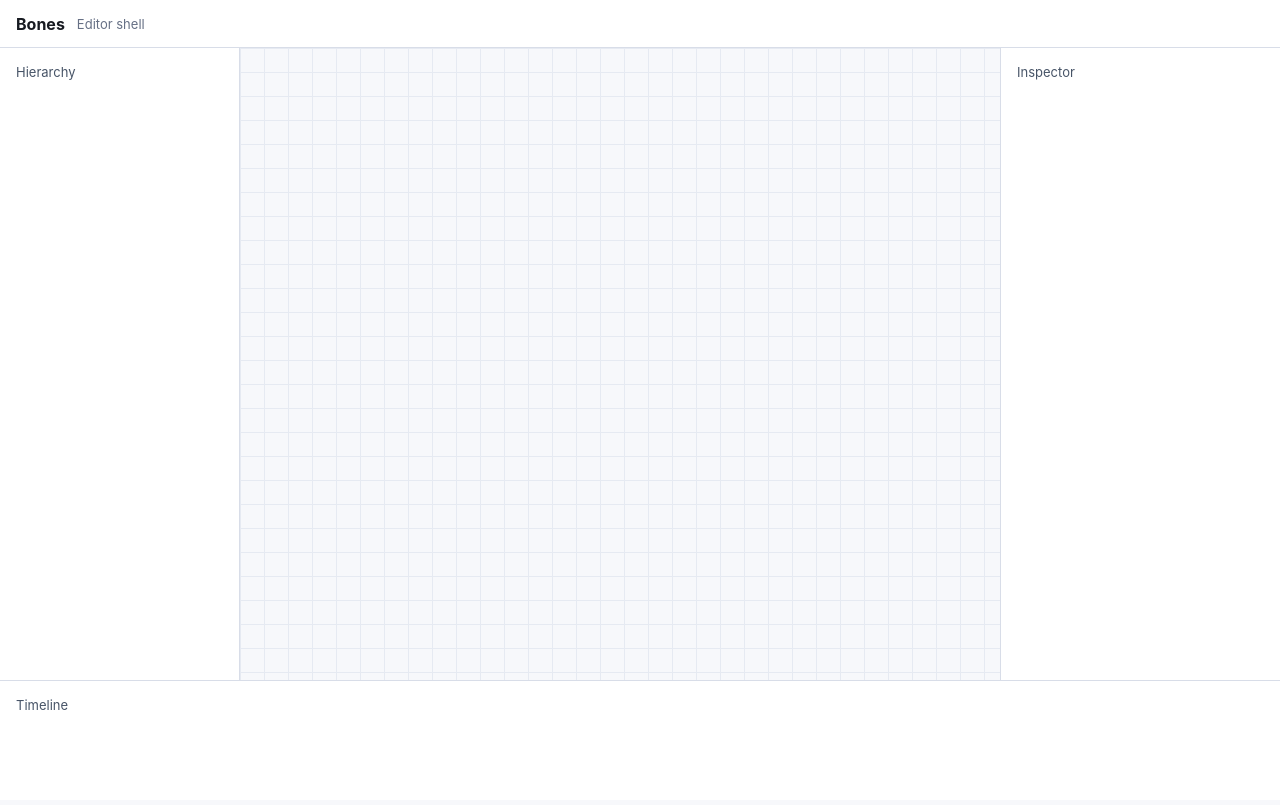
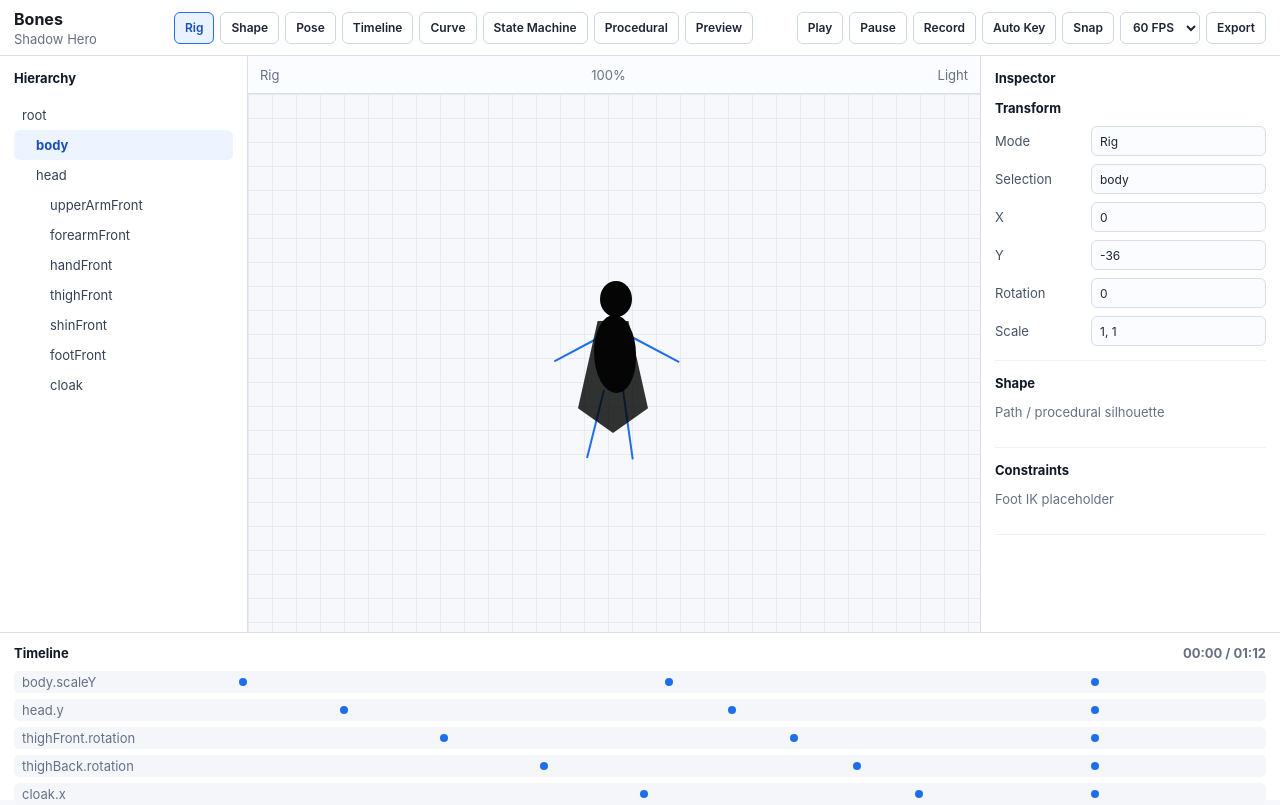
Before and after one commit to foundermafstat/bones, a Next.js app in the folder apps/editor/: page / in a window 1280 px wide. Built offline with nearby package versions, Linux system fonts and the light colour scheme.

Commit message:
Build editor application shell

```diff
--- a/apps/editor/app/globals.css
+++ b/apps/editor/app/globals.css
@@ -31,7 +31,7 @@ select {
 .editorShell {
   display: grid;
   min-height: 100vh;
-  grid-template-rows: 48px 1fr 120px;
+  grid-template-rows: 56px minmax(0, 1fr) 168px;
 }
 
 .topBar,
@@ -44,26 +44,85 @@ select {
 .topBar {
   display: flex;
   align-items: center;
-  gap: 12px;
+  gap: 18px;
   border-bottom: 1px solid #d8dde8;
-  padding: 0 16px;
+  padding: 0 14px;
 }
 
-.topBar span {
+.brand {
+  display: grid;
+  min-width: 142px;
+  gap: 2px;
+}
+
+.brand span,
+.canvasToolbar,
+.timeline span,
+.panel p {
   color: #667085;
   font-size: 13px;
+}
+
+.modeTabs,
+.toolbarActions {
+  display: flex;
+  align-items: center;
+  gap: 6px;
+}
+
+.modeTabs {
+  min-width: 0;
+  flex: 1;
+}
+
+button,
+select {
+  height: 32px;
+  border: 1px solid #cfd6e3;
+  border-radius: 6px;
+  background: #ffffff;
+  color: #1d2433;
+  font-size: 12px;
+  font-weight: 600;
+}
+
+button {
+  padding: 0 10px;
+  cursor: pointer;
+}
+
+button.active {
+  border-color: #1f6feb;
+  background: #eaf2ff;
+  color: #184fba;
+}
+
+select {
+  padding: 0 8px;
 }
 
 .workspace {
   display: grid;
   min-height: 0;
-  grid-template-columns: 240px minmax(0, 1fr) 280px;
+  grid-template-columns: 248px minmax(360px, 1fr) 300px;
 }
 
 .panel {
-  padding: 16px;
+  min-height: 0;
+  overflow: auto;
+  padding: 14px;
   color: #475467;
   font-size: 13px;
+}
+
+.panel header,
+.timeline header {
+  display: flex;
+  align-items: center;
+  justify-content: space-between;
+  color: #111827;
+  font-size: 13px;
+  font-weight: 700;
 }
 
 .panel:first-child {
@@ -74,8 +133,46 @@ select {
   border-left: 1px solid #d8dde8;
 }
 
+.hierarchyPanel ol {
+  list-style: none;
+  margin: 14px 0 0;
+  padding: 0;
+}
+
+.hierarchyPanel li {
+  min-height: 30px;
+  border-radius: 6px;
+  padding: 7px 8px 7px calc(8px + var(--depth) * 14px);
+  color: #344054;
+}
+
+.hierarchyPanel li.selected {
+  background: #eef4ff;
+  color: #184fba;
+  font-weight: 700;
+}
+
+.canvasPanel {
+  display: grid;
+  min-width: 0;
+  min-height: 0;
+  grid-template-rows: 38px 1fr;
+}
+
+.canvasToolbar {
+  display: flex;
+  align-items: center;
+  justify-content: space-between;
+  border-bottom: 1px solid #d8dde8;
+  padding: 0 12px;
+  background: #fbfcff;
+}
+
 .canvas {
+  position: relative;
   min-width: 0;
+  min-height: 0;
+  overflow: hidden;
   background:
     linear-gradient(#e6eaf2 1px, transparent 1px),
     linear-gradient(90deg, #e6eaf2 1px, transparent 1px),
@@ -83,9 +180,172 @@ select {
   background-size: 24px 24px;
 }
 
+.canvas canvas {
+  display: block;
+  width: 100%;
+  height: 100%;
+}
+
+.rigPreview {
+  position: absolute;
+  left: 50%;
+  top: 50%;
+  width: 180px;
+  height: 240px;
+  transform: translate(-50%, -50%);
+}
+
+.shape,
+.bone {
+  position: absolute;
+  display: block;
+}
+
+.shape {
+  background: #050505;
+}
+
+.bodyShape {
+  left: 70px;
+  top: 72px;
+  width: 42px;
+  height: 78px;
+  border-radius: 48% 52% 46% 54%;
+}
+
+.headShape {
+  left: 76px;
+  top: 38px;
+  width: 32px;
+  height: 36px;
+  border-radius: 50%;
+}
+
+.cloakShape {
+  left: 54px;
+  top: 78px;
+  width: 70px;
+  height: 112px;
+  clip-path: polygon(28% 0, 72% 0, 100% 78%, 50% 100%, 0 78%);
+  opacity: 0.82;
+}
+
+.bone {
+  height: 2px;
+  transform-origin: left center;
+  background: #1f6feb;
+}
+
+.rootBone {
+  left: 90px;
+  top: 148px;
+  width: 1px;
+}
+
+.bodyBone {
+  left: 91px;
+  top: 112px;
+  width: 38px;
+  transform: rotate(-90deg);
+}
+
+.headBone {
+  left: 91px;
+  top: 74px;
+  width: 26px;
+  transform: rotate(-90deg);
+}
+
+.armBone.front {
+  left: 104px;
+  top: 91px;
+  width: 58px;
+  transform: rotate(28deg);
+}
+
+.armBone.back {
+  left: 78px;
+  top: 92px;
+  width: 54px;
+  transform: rotate(152deg);
+}
+
+.legBone.front {
+  left: 99px;
+  top: 146px;
+  width: 70px;
+  transform: rotate(82deg);
+}
+
+.legBone.back {
+  left: 80px;
+  top: 146px;
+  width: 70px;
+  transform: rotate(104deg);
+}
+
+.inspectorPanel section {
+  border-bottom: 1px solid #edf0f5;
+  padding: 14px 0;
+}
+
+.inspectorPanel h2 {
+  margin: 0 0 10px;
+  color: #111827;
+  font-size: 13px;
+}
+
+.inspectorPanel label {
+  display: grid;
+  grid-template-columns: 88px 1fr;
+  align-items: center;
+  gap: 8px;
+  margin-top: 8px;
+}
+
+.inspectorPanel input {
+  height: 30px;
+  min-width: 0;
+  border: 1px solid #d8dde8;
+  border-radius: 6px;
+  padding: 0 8px;
+  background: #fbfcff;
+  color: #1d2433;
+  font-size: 12px;
+}
+
 .timeline {
   border-top: 1px solid #d8dde8;
-  padding: 16px;
+  padding: 12px 14px;
   color: #475467;
   font-size: 13px;
 }
+
+.tracks {
+  display: grid;
+  gap: 6px;
+  margin-top: 10px;
+}
+
+.track {
+  position: relative;
+  display: grid;
+  min-height: 22px;
+  grid-template-columns: 168px 1fr;
+  align-items: center;
+  border-radius: 5px;
+  background: #f4f6fa;
+}
+
+.track span {
+  padding-left: 8px;
+}
+
+.track i {
+  position: absolute;
+  top: 7px;
+  width: 8px;
+  height: 8px;
+  border-radius: 50%;
+  background: #1f6feb;
+}
--- a/apps/editor/app/page.tsx
+++ b/apps/editor/app/page.tsx
@@ -1,16 +1,134 @@
+"use client";
+
+import { useMemo, useState } from "react";
+import type { CSSProperties } from "react";
+
+const modes = ["Rig", "Shape", "Pose", "Timeline", "Curve", "State Machine", "Procedural", "Preview"] as const;
+
+const sampleProject = {
+  name: "Shadow Hero",
+  hierarchy: ["root", "body", "head", "upperArmFront", "forearmFront", "handFront", "thighFront", "shinFront", "footFront", "cloak"],
+  tracks: ["body.scaleY", "head.y", "thighFront.rotation", "thighBack.rotation", "cloak.x"]
+};
+
+type DepthStyle = CSSProperties & { "--depth": number };
+
 export default function EditorPage() {
+  const [mode, setMode] = useState<(typeof modes)[number]>("Rig");
+  const selectedBone = sampleProject.hierarchy[1];
+  const inspectorRows = useMemo(
+    () => [
+      ["Mode", mode],
+      ["Selection", selectedBone],
+      ["X", "0"],
+      ["Y", "-36"],
+      ["Rotation", "0"],
+      ["Scale", "1, 1"]
+    ],
+    [mode, selectedBone]
+  );
+
   return (
     <main className="editorShell" aria-label="Bones editor shell">
       <header className="topBar">
-        <strong>Bones</strong>
-        <span>Editor shell</span>
+        <div className="brand">
+          <strong>Bones</strong>
+          <span>{sampleProject.name}</span>
+        </div>
+        <nav className="modeTabs" aria-label="Editor modes">
+          {modes.map((item) => (
+            <button key={item} className={item === mode ? "active" : ""} type="button" onClick={() => setMode(item)}>
+              {item}
+            </button>
+          ))}
+        </nav>
+        <div className="toolbarActions" aria-label="Playback tools">
+          <button type="button">Play</button>
+          <button type="button">Pause</button>
+          <button type="button">Record</button>
+          <button type="button">Auto Key</button>
+          <button type="button">Snap</button>
+          <select aria-label="Timeline FPS" defaultValue="60">
+            <option value="30">30 FPS</option>
+            <option value="60">60 FPS</option>
+          </select>
+          <button type="button">Export</button>
+        </div>
       </header>
-      <section className="workspace" aria-label="Empty editor workspace">
-        <aside className="panel">Hierarchy</aside>
-        <div className="canvas" aria-label="Editor canvas" />
-        <aside className="panel">Inspector</aside>
+      <section className="workspace" aria-label="Editor workspace">
+        <aside className="panel hierarchyPanel">
+          <header>Hierarchy</header>
+          <ol>
+            {sampleProject.hierarchy.map((item, index) => (
+              <li
+                key={item}
+                className={item === selectedBone ? "selected" : ""}
+                style={{ "--depth": item === "root" ? 0 : index > 2 ? 2 : 1 } as DepthStyle}
+              >
+                {item}
+              </li>
+            ))}
+          </ol>
+        </aside>
+        <section className="canvasPanel" aria-label="Canvas and Pixi preview">
+          <div className="canvasToolbar">
+            <span>{mode}</span>
+            <span>100%</span>
+            <span>Light</span>
+          </div>
+          <div className="canvas" aria-label="PixiJS canvas viewport">
+            <canvas aria-label="PixiJS preview canvas" />
+            <div className="rigPreview" aria-hidden="true">
+              <span className="bone rootBone" />
+              <span className="bone bodyBone" />
+              <span className="bone headBone" />
+              <span className="bone armBone front" />
+              <span className="bone armBone back" />
+              <span className="bone legBone front" />
+              <span className="bone legBone back" />
+              <span className="shape bodyShape" />
+              <span className="shape headShape" />
+              <span className="shape cloakShape" />
+            </div>
+          </div>
+        </section>
+        <aside className="panel inspectorPanel">
+          <header>Inspector</header>
+          <section>
+            <h2>Transform</h2>
+            {inspectorRows.map(([label, value]) => (
+              <label key={label}>
+                <span>{label}</span>
+                <input readOnly value={value} />
+              </label>
+            ))}
+          </section>
+          <section>
+            <h2>Shape</h2>
+            <p>Path / procedural silhouette</p>
+          </section>
+          <section>
+            <h2>Constraints</h2>
+            <p>Foot IK placeholder</p>
+          </section>
+        </aside>
       </section>
-      <footer className="timeline">Timeline</footer>
+      <footer className="timeline" aria-label="Timeline and dopesheet">
+        <header>
+          <strong>Timeline</strong>
+          <span>00:00 / 01:12</span>
+        </header>
+        <div className="tracks">
+          {sampleProject.tracks.map((track, index) => (
+            <div className="track" key={track}>
+              <span>{track}</span>
+              <i style={{ left: `${18 + index * 8}%` }} />
+              <i style={{ left: `${52 + index * 5}%` }} />
+              <i style={{ left: "86%" }} />
+            </div>
+          ))}
+        </div>
+      </footer>
     </main>
   );
 }
```
